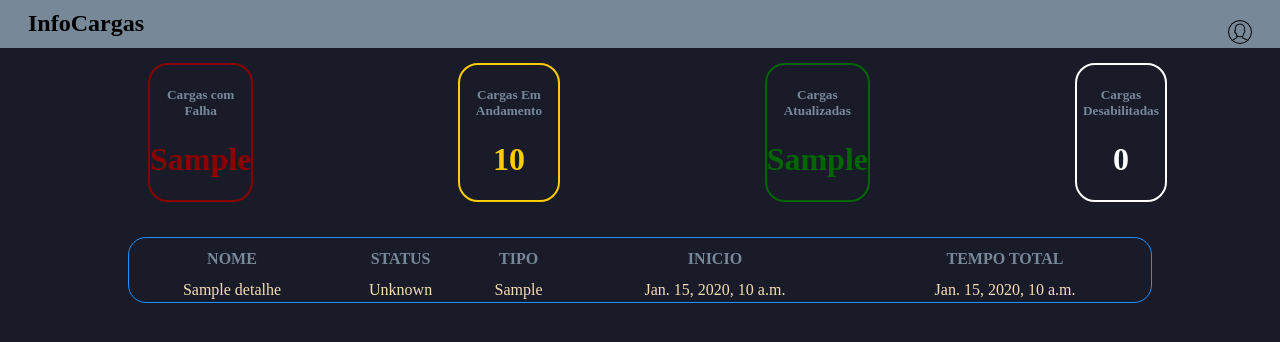
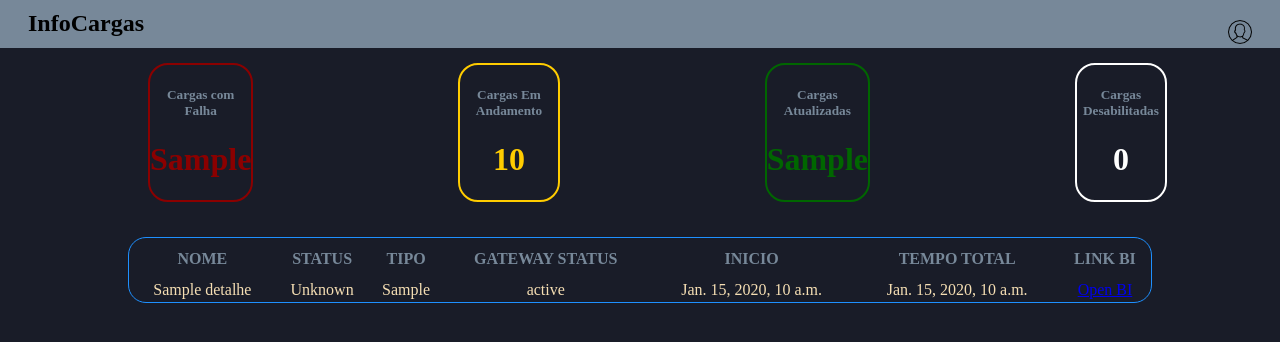
Before and after one commit to mozart-rue/PowerBi_Automate, a Django app: template src/carga/templates/homepage.html in a window 1280 px wide. Shown: the top 342 px of the page. Run offline with Django 4.2, Linux system fonts and the light colour scheme; the template is opened without the code that fills it: most values are stand-ins (such as "Sample title", 1, 10 or a date in 2020).

Commit message:
feat: Adicionado novas colunas a tabela principal

```diff
--- a/src/carga/templates/homepage.html
+++ b/src/carga/templates/homepage.html
@@ -42,8 +42,10 @@
             <th>NOME</th>
             <th>STATUS</th>
             <th>TIPO</th>
+            <th>GATEWAY STATUS</th>
             <th>INICIO</th>
             <th>TEMPO TOTAL</th>
+            <th>LINK BI</th>
         </tr>
         {% for detalhe in lastRefresh %}
         <!--itens da tabela-->
@@ -51,8 +53,10 @@
             <td>{{ detalhe.dataset_name }}</td>
             <td>{{ detalhe.status }}</td>
             <td>{{ detalhe.refresh_type }}</td>
+            <td>{{ detalhe.dataset_id.gateway_status}}</td>
             <td>{{ detalhe.started_at }}</td>
             <td>{{ detalhe.total_time }}</td>
+            <td><a href="{{detalhe.dataset_name.dataset_url}}" target="_blank">Open BI</a></td>
         </tr>
         {% endfor %}
     </table>
```
